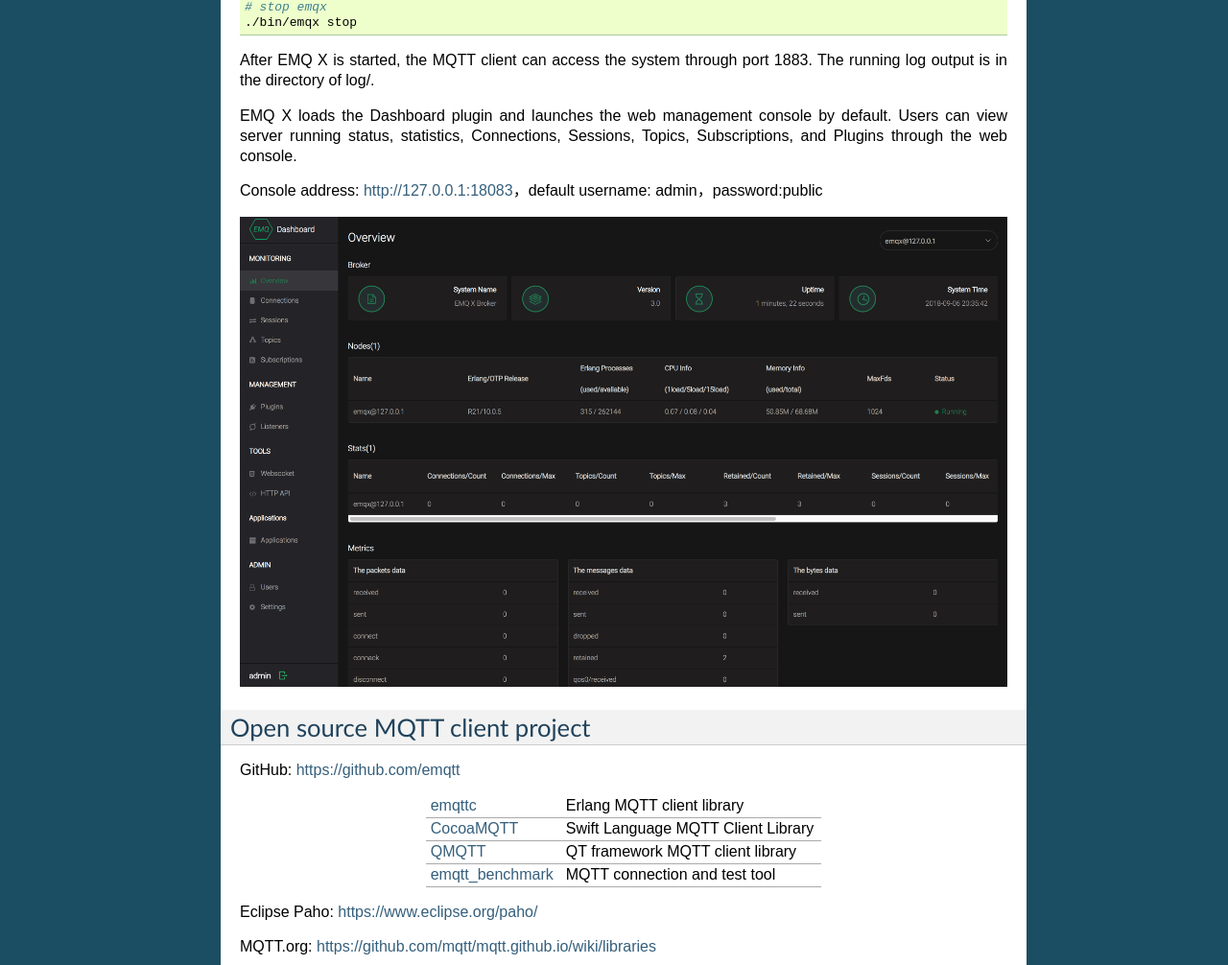
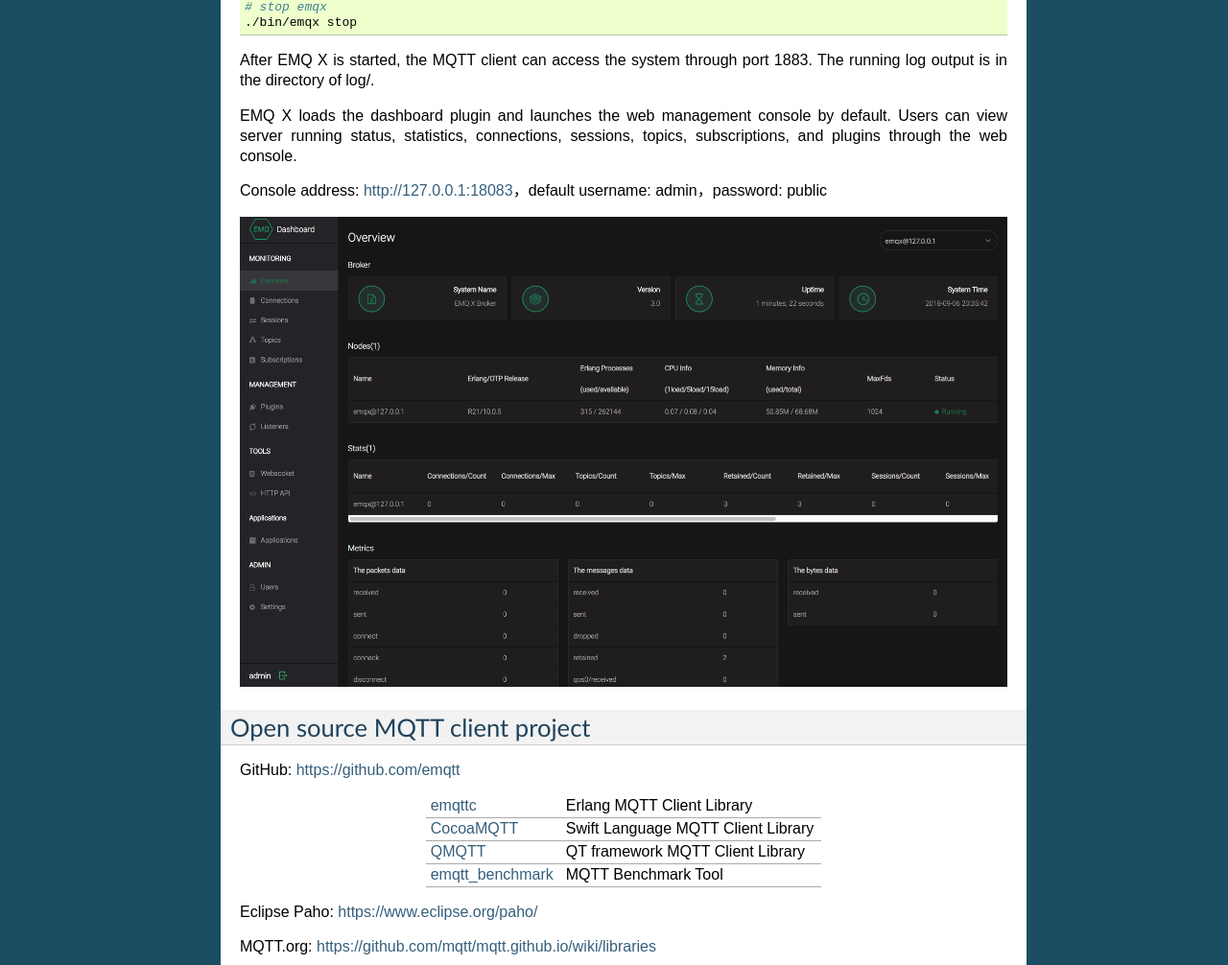
Before and after one commit to emqxarchive/emqx-docs-en, a Sphinx documentation site: the page built from source/getstarted.rst, in a window 1280 px wide and 1400 px high, scrolled down 1801 px. Shown: the part 294-1300 px from the top of the window at 96% size. Built offline with Sphinx 7.4.7, drawn with Linux system fonts in a browser that asks for light colours; some of the changed text lies outside the part shown.

Commit message:
Fix typo

```diff
--- a/source/getstarted.rst
+++ b/source/getstarted.rst
@@ -9,7 +9,7 @@
 *EMQ X* R3.1 Message Server introduction
 -------------------------------------------
 
-EMQ X (Erlang/Enterprise/Elastic MQTT Broker) is an open source IoT MQTT message server based on the Erlang/OTP platform. Erlang/OTP is an excellent soft-realtime,Low-Latency and distributed language platform. MQTT is a lightweight, publish-subscribe model (PubSub) IoT message protocol.
+EMQ X (Erlang/Enterprise/Elastic MQTT Broker) is an open source IoT MQTT message server based on the Erlang/OTP platform. Erlang/OTP is an excellent soft-realtime, low-latency and distributed language platform. MQTT is a lightweight, publish-subscribe model (PubSub) IoT message protocol.
 
 *EMQ X* is designed for massive **mobile/IoT/vehicle** terminal access and realizes fast and low-latency message routing between massive physical network devices:
 
@@ -118,9 +118,9 @@
 
 After EMQ X is started, the MQTT client can access the system through port 1883. The running log output is in the directory of log/.
 
-EMQ X loads the Dashboard plugin and launches the web management console by default. Users can view server running status, statistics, Connections, Sessions, Topics, Subscriptions, and Plugins through the web console.
+EMQ X loads the dashboard plugin and launches the web management console by default. Users can view server running status, statistics, connections, sessions, topics, subscriptions, and plugins through the web console.
 
-Console address: http://127.0.0.1:18083，default username: admin，password:public
+Console address: http://127.0.0.1:18083，default username: admin，password: public
 
 .. image:: ./_static/images/dashboard.png
 
@@ -133,13 +133,13 @@
 GitHub: https://github.com/emqtt
 
 +--------------------+------------------------------------+
-| `emqttc`_          | Erlang MQTT client library         |
+| `emqttc`_          | Erlang MQTT Client Library         |
 +--------------------+------------------------------------+
 | `CocoaMQTT`_       | Swift Language MQTT Client Library |
 +--------------------+------------------------------------+
-| `QMQTT`_           | QT framework MQTT client library   |
+| `QMQTT`_           | QT framework MQTT Client Library   |
 +--------------------+------------------------------------+
-| `emqtt_benchmark`_ | MQTT connection and test tool      |
+| `emqtt_benchmark`_ | MQTT Benchmark Tool                |
 +--------------------+------------------------------------+
 
 Eclipse Paho: https://www.eclipse.org/paho/
```
